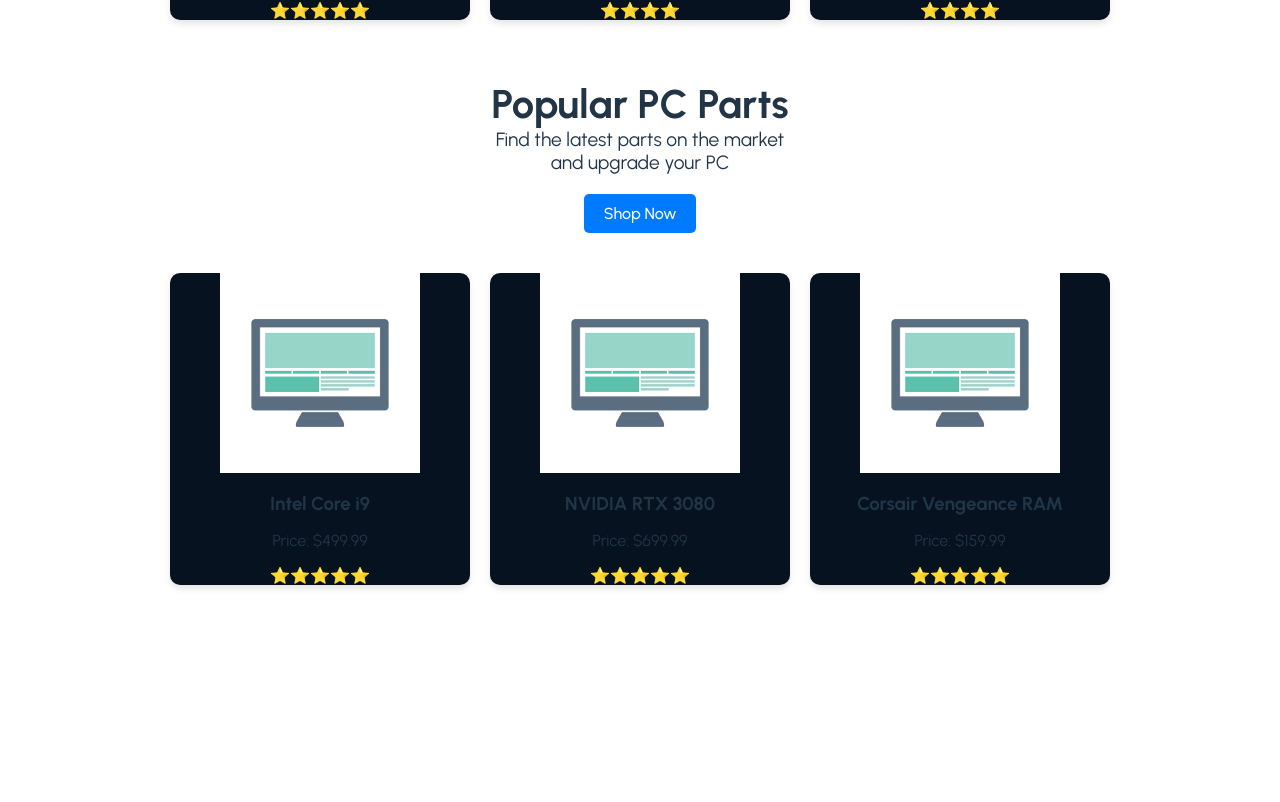
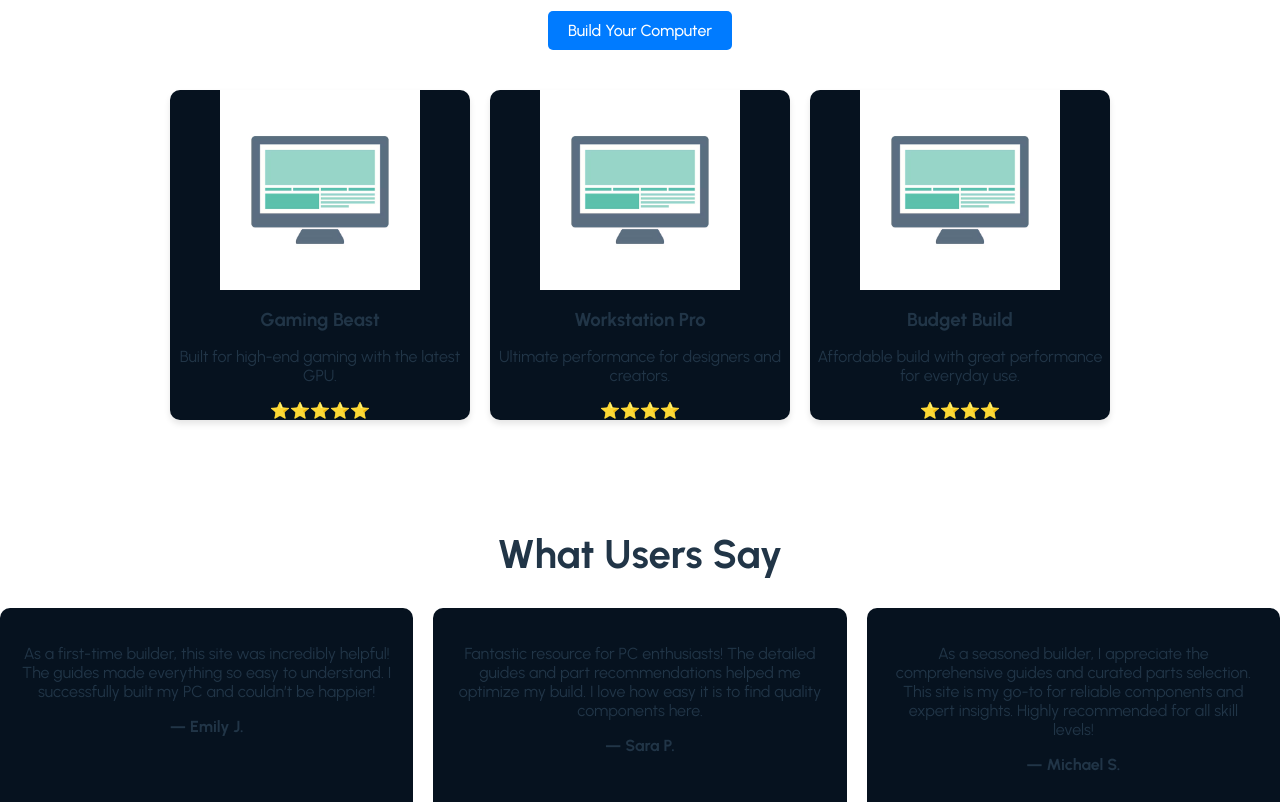
Before and after one commit to eLamine-dev/Shopping-Cart, a React (Vite) app: page / in a window 1280 px wide. Shown: the part 1758-2560 px from the top of the page. Built offline with nearby package versions, Linux system fonts and the light colour scheme.

Commit message:
refactored code to use cartId property for products in the cart and allow editing builds functionality + some home page styling edits

```diff
--- a/src/components/AddToCart.jsx
+++ b/src/components/AddToCart.jsx
@@ -26,7 +26,7 @@
    };
 
    const handleSubmit = () => {
-      const cartItem = { id: uuidv4(), productData: { ...product }, quantity };
+      const cartItem = { cartId: uuidv4(), ...product, quantity };
       addToCart(cartItem);
    };
 
--- a/src/contexts/CartContext.jsx
+++ b/src/contexts/CartContext.jsx
@@ -8,18 +8,27 @@
 
    const addToCart = (cartItem) => {
       setCart((prevCart) => [...prevCart, cartItem]);
+      console.log(cart);
    };
 
    const removeFromCart = (cartItemId) => {
       setCart((prevCart) =>
-         prevCart.filter((cartItem) => cartItem.id !== cartItemId)
+         prevCart.filter((cartItem) => cartItem.cartId !== cartItemId)
+      );
+   };
+
+   const updateBuild = (updatedBuild) => {
+      setCart((prevCart) =>
+         prevCart.map((item) =>
+            item.cartId === updatedBuild.cartId ? updatedBuild : item
+         )
       );
    };
 
    const updateQuantity = (cartItemId, newQuantity) => {
       setCart((prevCart) =>
          prevCart.map((cartItem) =>
-            cartItem.id === cartItemId
+            cartItem.cartId === cartItemId
                ? { ...cartItem, quantity: newQuantity }
                : cartItem
          )
@@ -28,7 +37,13 @@
 
    return (
       <CartContext.Provider
-         value={{ cart, addToCart, removeFromCart, updateQuantity }}
+         value={{
+            cart,
+            addToCart,
+            removeFromCart,
+            updateQuantity,
+            updateBuild,
+         }}
       >
          {children}
       </CartContext.Provider>
--- a/src/main.jsx
+++ b/src/main.jsx
@@ -28,6 +28,7 @@
          },
          { path: 'shop/:category/:productSlug', element: <ProductPage /> },
          { path: 'shop/:category', element: <ShopPage /> },
+         { path: 'builder/:cartId', element: <BuilderPage /> },
          { path: 'builder', element: <BuilderPage /> },
          { path: 'cart', element: <CartPage /> },
       ],
--- a/src/pages/BuilderPage.jsx
+++ b/src/pages/BuilderPage.jsx
@@ -1,11 +1,14 @@
 import { styled } from 'styled-components';
-import { useState, useContext } from 'react';
-import { useOutletContext } from 'react-router-dom';
+import { useState, useContext, useEffect } from 'react';
+import { useOutletContext, useParams } from 'react-router-dom';
 import { CartContext } from '../contexts/CartContext';
+import { v4 as uuidv4 } from 'uuid';
 
 const BuilderPage = () => {
    const products = useOutletContext();
-   const { addToCart } = useContext(CartContext);
+   const { cart, addToCart, updateBuild } = useContext(CartContext);
+   const { cartId } = useParams();
+   const [buildName, setBuildName] = useState('');
 
    const [selectedParts, setSelectedParts] = useState({
       cpu: '',
@@ -19,7 +22,15 @@
       'power-supply': '',
    });
 
-   const [buildName, setBuildName] = useState('');
+   useEffect(() => {
+      if (cartId) {
+         const existingBuild = cart.find((build) => build.cartId === cartId);
+         if (existingBuild) {
+            setBuildName(existingBuild.name);
+            setSelectedParts(existingBuild.parts);
+         }
+      }
+   }, [cartId, cart]);
 
    const handlePartSelection = (category, event) => {
       const selectedProductId = event.target.value;
@@ -38,20 +49,25 @@
       0
    );
 
-   const handleAddToCart = () => {
+   const handleAddOrUpdateBuild = () => {
       if (!buildName) {
          alert('Please provide a name for your build.');
          return;
       }
 
       const builtPC = {
-         id: new Date().toISOString(),
+         category: 'build',
+         cartId: cartId || uuidv4(),
          name: buildName,
          price: totalPrice,
          parts: selectedParts,
       };
 
-      addToCart(builtPC);
+      if (cartId) {
+         updateBuild(builtPC);
+      } else {
+         addToCart(builtPC);
+      }
    };
 
    return (
@@ -120,7 +136,9 @@
             </div>
          </div>
 
-         <button onClick={handleAddToCart}>Add to Cart</button>
+         <button onClick={handleAddOrUpdateBuild}>
+            {cartId ? 'Update Build' : 'Add to Cart'}
+         </button>
       </Wrapper>
    );
 };
--- a/src/pages/HomePage.jsx
+++ b/src/pages/HomePage.jsx
@@ -54,14 +54,18 @@
             </div>
          </BuildingGuides>
 
-         <LatestBuildsSection>
+         <PartsShopSection>
             <div className="section-header">
-               <h2>Latest Builds</h2>
-               <p>Check out our latest builds from our community.</p>
-               <Link to="/builder">
-                  <button>Build Your Computer</button>
+               <h2>Popular PC Parts</h2>
+               <p>Find the latest parts on the market and upgrade your PC</p>
+               <Link to="/shop">
+                  <button>Shop Now</button>
                </Link>
             </div>
+            <div className="img"></div>
+         </PartsShopSection>
+
+         <LatestBuildsSection>
             <div className="build-cards">
                <BuildCard>
                   <div className="img"></div>
@@ -84,37 +88,47 @@
                   <div className="rating">⭐⭐⭐⭐</div>
                </BuildCard>
             </div>
+            <div className="section-header">
+               <h2>Latest Builds</h2>
+               <p>Check out our latest builds from our community.</p>
+               <Link to="/builder">
+                  <button>Build Your Computer</button>
+               </Link>
+            </div>
          </LatestBuildsSection>
 
-         <PopularPartsSection>
+         <TestimonialsSection>
             <div className="section-header">
-               <h2>Popular PC Parts</h2>
-               <p>Find the latest parts on the market and upgrade your PC</p>
-               <Link to="/shop">
-                  <button>Shop Now</button>
-               </Link>
+               <h2>What Users Say</h2>
             </div>
-            <div className="parts-grid">
-               <PartCard>
-                  <div className="img"></div>
-                  <h3>Intel Core i9</h3>
-                  <p>Price: $499.99</p>
-                  <div className="rating">⭐⭐⭐⭐⭐</div>
-               </PartCard>
-               <PartCard>
-                  <div className="img"></div>
-                  <h3>NVIDIA RTX 3080</h3>
-                  <p>Price: $699.99</p>
-                  <div className="rating">⭐⭐⭐⭐⭐</div>
-               </PartCard>
-               <PartCard>
-                  <div className="img"></div>
-                  <h3>Corsair Vengeance RAM</h3>
-                  <p>Price: $159.99</p>
-                  <div className="rating">⭐⭐⭐⭐⭐</div>
-               </PartCard>
+            <div className="Testimonial-cards">
+               <TestimonialCard>
+                  <p>
+                     As a first-time builder, this site was incredibly helpful!
+                     The guides made everything so easy to understand. I
+                     successfully built my PC and couldn’t be happier!
+                  </p>
+                  <strong>— Emily J.</strong>
+               </TestimonialCard>
+               <TestimonialCard>
+                  <p>
+                     Fantastic resource for PC enthusiasts! The detailed guides
+                     and part recommendations helped me optimize my build. I
+                     love how easy it is to find quality components here.
+                  </p>
+                  <strong>— Sara P.</strong>
+               </TestimonialCard>
+               <TestimonialCard>
+                  <p>
+                     As a seasoned builder, I appreciate the comprehensive
+                     guides and curated parts selection. This site is my go-to
+                     for reliable components and expert insights. Highly
+                     recommended for all skill levels!
+                  </p>
+                  <strong>— Michael S.</strong>
+               </TestimonialCard>
             </div>
-         </PopularPartsSection>
+         </TestimonialsSection>
       </Wrapper>
    );
 };
@@ -124,39 +138,7 @@
 const Wrapper = styled.div`
    display: flex;
    flex-direction: column;
-
-   .section-header {
-      display: flex;
-      flex-direction: column;
-      justify-content: center;
-      text-align: center;
-      width: min-content;
-      min-width: 300px;
-
-      h2 {
-         font-size: 2.5rem;
-         margin: 0;
-      }
-
-      p {
-         font-size: 1.2rem;
-         margin: 0;
-         margin-bottom: 20px;
-      }
-
-      button {
-         background-color: #007bff;
-         color: white;
-         padding: 10px 20px;
-         border: none;
-         cursor: pointer;
-         border-radius: 5px;
-
-         &:hover {
-            background-color: #0056b3;
-         }
-      }
-   }
+   gap: 50px;
 `;
 
 const HeroSection = styled.section`
@@ -225,6 +207,39 @@
    margin-bottom: 50px;
    align-items: center;
 
+   .section-header {
+      display: flex;
+      flex-direction: column;
+      justify-content: center;
+      text-align: center;
+      width: min-content;
+      min-width: 300px;
+
+      h2 {
+         font-size: 2.5rem;
+         margin: 0;
+      }
+
+      p {
+         font-size: 1.2rem;
+         margin: 0;
+         margin-bottom: 20px;
+      }
+
+      button {
+         background-color: #007bff;
+         color: white;
+         padding: 10px 20px;
+         border: none;
+         cursor: pointer;
+         border-radius: 5px;
+
+         &:hover {
+            background-color: #0056b3;
+         }
+      }
+   }
+
    .guide-cards {
       display: flex;
       flex-wrap: wrap;
@@ -261,10 +276,43 @@
    margin: 0 auto;
    display: flex;
    justify-content: center;
-   flex-wrap: wrap;
+   flex-wrap: wrap-reverse;
    gap: 30px;
    margin-bottom: 50px;
    align-items: center;
+
+   .section-header {
+      display: flex;
+      flex-direction: column;
+      justify-content: center;
+      text-align: center;
+      width: min-content;
+      min-width: 300px;
+
+      h2 {
+         font-size: 2.5rem;
+         margin: 0;
+      }
+
+      p {
+         font-size: 1.2rem;
+         margin: 0;
+         margin-bottom: 20px;
+      }
+
+      button {
+         background-color: #007bff;
+         color: white;
+         padding: 10px 20px;
+         border: none;
+         cursor: pointer;
+         border-radius: 5px;
+
+         &:hover {
+            background-color: #0056b3;
+         }
+      }
+   }
 
    .build-cards {
       display: flex;
@@ -299,31 +347,17 @@
    }
 `;
 
-const PopularPartsSection = styled.section`
+const PartsShopSection = styled.section`
    max-width: var(--main-width);
    margin: 0 auto;
    display: flex;
-   justify-content: center;
+   justify-content: space-between;
    flex-wrap: wrap;
    gap: 30px;
    margin-bottom: 50px;
    align-items: center;
-
-   .parts-grid {
-      display: flex;
-      flex-wrap: wrap;
-      justify-content: center;
-   }
-`;
-
-const PartCard = styled.div`
-   background-color: #06121f;
-   width: 300px;
-   border-radius: 10px;
-   text-align: center;
-   box-shadow: 0px 4px 6px rgba(0, 0, 0, 0.1);
-   cursor: pointer;
-   margin: 10px;
+   background-color: var(--dark2);
+   width: 100%;
 
    .img {
       width: 300px;
@@ -334,8 +368,52 @@
       background-position: center;
       border-radius: 10px 10px 0 0;
    }
+`;
 
-   h3 {
-      margin-bottom: 10px;
+const TestimonialsSection = styled.section`
+   max-width: var(--main-width);
+   margin: 0 auto;
+   display: flex;
+   justify-content: center;
+   flex-direction: column;
+   gap: 30px;
+   margin-bottom: 50px;
+   align-items: center;
+
+   .section-header {
+      display: flex;
+      flex-direction: column;
+      justify-content: center;
+      text-align: center;
+      width: min-content;
+      min-width: 300px;
+
+      h2 {
+         font-size: 2.5rem;
+         margin: 0;
+      }
+   }
+
+   .Testimonial-cards {
+      display: grid;
+      grid-template-columns: repeat(auto-fit, minmax(300px, 1fr));
+      justify-content: space-between;
+      width: 100%;
+      gap: 20px;
    }
 `;
+
+const TestimonialCard = styled.div`
+   display: flex;
+   flex-direction: column;
+   background-color: #06121f;
+   min-width: 400px;
+   border-radius: 10px;
+   text-align: center;
+   height: 300px;
+   padding: 20px;
+
+   p {
+      font-size: 1rem;
+   }
+`;
```
Also changed, not shown: src/components/Header.jsx (+6 -8 lines), src/pages/CartPage.jsx (+13 -15 lines).
